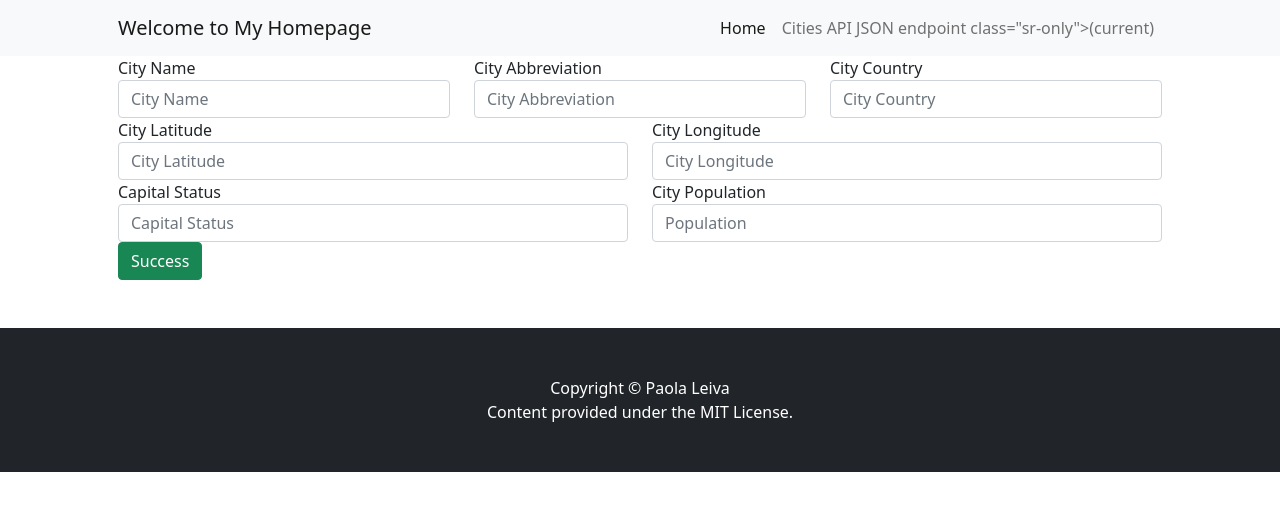
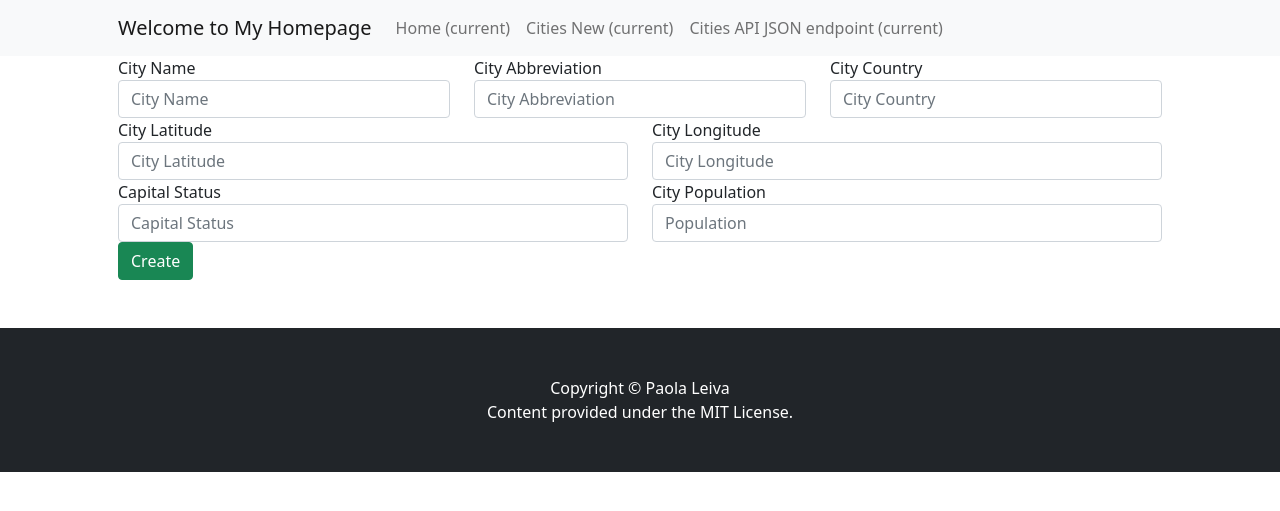
Before and after one commit to leivapaola/WebApplicationPart3, a Flask app: page /cities/new in a window 1280 px wide. Shown: the top 511 px of the page. Run offline with Flask 2, Linux system fonts and the light colour scheme.

Commit message:
Task | edited layout & new page

```diff
--- a/app/templates/layout.html
+++ b/app/templates/layout.html
@@ -25,18 +25,20 @@
             Welcome to My Homepage
             {% endif %}
         </a>
-        <button aria-controls="navbarSupportedContent" aria-expanded="false" aria-label="Toggle navigation"
-                class="navbar-toggler" data-bs-target="#navbarSupportedContent" data-bs-toggle="collapse" type="button">
+        <button aria-controls="navbarNavDropdown" aria-expanded="false" aria-label="Toggle navigation"
+                class="navbar-toggler" data-bs-target="#navbarNavDropdown" data-bs-toggle="collapse" type="button">
             <span class="navbar-toggler-icon"></span>
         </button>
-        <div class="justify-content-end collapse navbar-collapse" id="navbarCitiesData">
-            <ul class="navbar-nav ml-auto">
+        <div class="collapse navbar-collapse" id="navbarNavDropdown">
+            <ul class="navbar-nav">
                 <li class="nav-item active">
-                    <a aria-current="page" class="nav-link active" href="#">Home</a>
+                    <a class="nav-link" href="/">Home <span class="sr-only">(current)</span></a>
                 </li>
-                <li class="nav-item">
-                    <a aria-current="page" class="nav-link" href="api/cities">Cities API JSON endpoint <span>
-                            class="sr-only">(current)</span></a>
+                <li class="nav-item active">
+                    <a class="nav-link" href="/cities/new">Cities New <span class="sr-only">(current)</span></a>
+                </li>
+                <li class="nav-item active">
+                    <a class="nav-link" href="api/cities">Cities API JSON endpoint <span class="sr-only">(current)</span></a>
                 </li>
 
             </ul>
--- a/app/templates/new.html
+++ b/app/templates/new.html
@@ -39,7 +39,7 @@
             <input id="fldPopulation" type="text" class="form-control" placeholder="Population" name="fldPopulation">
         </div>
     </div>
-    <button type="submit" class="btn btn-success">Success</button>
+    <button type="submit" class="btn btn-success">Create</button>
 
 </form>
 
--- a/db/init.sql
+++ b/db/init.sql
@@ -6,7 +6,7 @@ CREATE TABLE IF NOT EXISTS tblCitiesImport (
     `fldName` VARCHAR(21) CHARACTER SET utf8,
     `fldLat` NUMERIC(6, 4),
     `fldLong` NUMERIC(7, 4),
-    `fldCountry` VARCHAR(19) CHARACTER SET utf8,
+    `fldCountry` VARCHAR(40) CHARACTER SET utf8,
     `fldAbbreviation` VARCHAR(3) CHARACTER SET utf8,
     `fldCapitalStatus` VARCHAR(7) CHARACTER SET utf8,
     `fldPopulation` INT,
```
